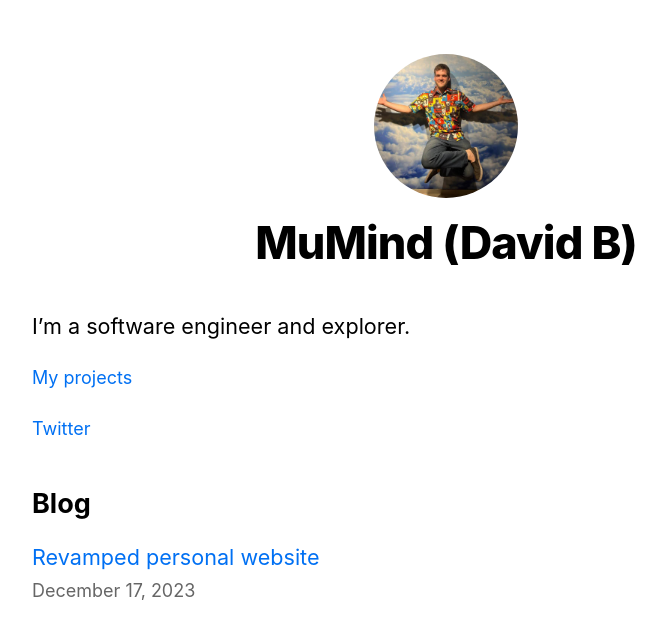
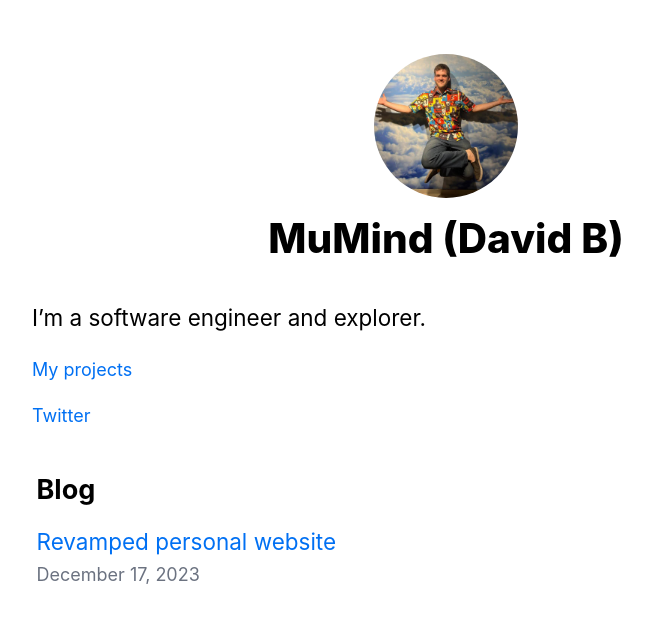
Before and after one commit to dbarnett/mumindme_web, a Next.js app: page / in a window 1280 px wide. Shown: the top 638 px of the page, without its empty margins (194-860 px from the left). Built offline with nearby package versions, Linux system fonts and the light colour scheme.

Commit message:
Switch CSS to Tailwind

```diff
--- a/components/layout.js
+++ b/components/layout.js
@@ -1,7 +1,5 @@
 import Head from 'next/head';
 import Image from 'next/image';
-import styles from './layout.module.css';
-import utilStyles from '../styles/utils.module.css';
 import Link from 'next/link';
 
 const name = 'David B';
@@ -9,7 +7,7 @@ export const siteTitle = `MuMind (${name}) personal website`;
 
 export default function Layout({ children, home }) {
   return (
-    <div className={styles.container}>
+    <div className="max-w-3xl px-4 mt-12 mb-24 mx-auto">
       <Head>
         <link rel="icon" href="/favicon.ico" />
         <meta name="og:type" content="website" />
@@ -20,18 +18,18 @@ export default function Layout({ children, home }) {
         />
         <meta name="og:image" content="/images/profile_wide.jpg" />
       </Head>
-      <header className={styles.header}>
+      <header className="flex flex-col items-center">
         {home ? (
           <>
             <Image
               priority
               src="/images/profile.jpg"
-              className={utilStyles.borderCircle}
+              className="rounded-full"
               height={144}
               width={144}
               alt={name}
             />
-            <h1 className={utilStyles.heading2Xl}>MuMind ({name})</h1>
+            <h1 className="text-4xl font-extrabold my-4">MuMind ({name})</h1>
           </>
         ) : (
           <>
@@ -39,14 +37,14 @@ export default function Layout({ children, home }) {
               <Image
                 priority
                 src="/images/profile.jpg"
-                className={utilStyles.borderCircle}
+                className="rounded-full"
                 height={108}
                 width={108}
                 alt={name}
               />
             </Link>
-            <h2 className={utilStyles.headingLg}>
-              <Link href="/" className={utilStyles.colorInherit}>
+            <h2 className="text-2xl font-bold my-4">
+              <Link href="/" className="text-inherit">
                 MuMind ({name})
               </Link>
             </h2>
@@ -55,7 +53,7 @@ export default function Layout({ children, home }) {
       </header>
       <main>{children}</main>
       {!home && (
-        <div className={styles.backToHome}>
+        <div className="mt-8">
           <Link href="/">← Back to home</Link>
         </div>
       )}
--- a/components/layout.module.css
+++ /dev/null
@@ -1,15 +0,0 @@
-.container {
-  max-width: 48rem;
-  padding: 0 1rem;
-  margin: 3rem auto 6rem;
-}
-
-.header {
-  display: flex;
-  flex-direction: column;
-  align-items: center;
-}
-
-.backToHome {
-  margin: 3rem 0 0;
-}
--- a/package.json
+++ b/package.json
@@ -19,5 +19,10 @@
   },
   "browser": {
     "fs": false
+  },
+  "devDependencies": {
+    "autoprefixer": "^10.4.16",
+    "postcss": "^8.4.32",
+    "tailwindcss": "^3.4.0"
   }
 }
--- a/pages/index.js
+++ b/pages/index.js
@@ -2,7 +2,6 @@ import Head from 'next/head';
 import Link from 'next/link';
 import Date from '../components/date';
 import Layout, { siteTitle } from '../components/layout';
-import utilStyles from '../styles/utils.module.css';
 import { getSortedPostsData } from '../lib/posts';
 
 export async function getStaticProps() {
@@ -20,23 +19,23 @@ export default function Home({ allPostsData }) {
       <Head>
         <title>{siteTitle}</title>
       </Head>
-      <section className={utilStyles.headingMd}>
+      <section className="text-xl">
         <p>I’m a software engineer and explorer.</p>
       </section>
       <section>
-        <ul className={utilStyles.list}>
-          <li className={utilStyles.listItem}><Link href="/projects">My projects</Link></li>
-          <li className={utilStyles.listItem}><Link href="/twitter">Twitter</Link></li>
+        <ul>
+          <li className="mb-4"><Link href="/projects">My projects</Link></li>
+          <li className="mb-4"><Link href="/twitter">Twitter</Link></li>
         </ul>
       </section>
-      <section className={`${utilStyles.headingMd} ${utilStyles.padding1px}`}>
-        <h2 className={utilStyles.headingLg}>Blog</h2>
-        <ul className={utilStyles.list}>
+      <section className="text-xl p-1">
+        <h2 className="text-2xl font-bold my-4">Blog</h2>
+        <ul>
           {allPostsData.map(({ id, date, title }) => (
-            <li className={utilStyles.listItem} key={id}>
+            <li className="mb-4" key={id}>
               <Link href={`/posts/${id}`}>{title}</Link>
               <br />
-              <small className={utilStyles.lightText}>
+              <small className="text-gray-500">
                 <Date dateString={date} />
               </small>
             </li>
--- a/pages/posts/[id].js
+++ b/pages/posts/[id].js
@@ -1,7 +1,6 @@
 import Head from 'next/head';
 import Date from '../../components/date';
 import Layout from "../../components/layout";
-import utilStyles from "../../styles/utils.module.css";
 import { getAllPostIds, getPostData } from "../../lib/posts";
 
 export default function Post({ postData }) {
@@ -10,8 +9,8 @@ export default function Post({ postData }) {
             <Head>
                 <title>{postData.title}</title>
             </Head>
-            <h1 className={utilStyles.headingXl}>{postData.title}</h1>
-            <div className={utilStyles.lightText}>
+            <h1 className="text-3xl font-extrabold my-4">{postData.title}</h1>
+            <div className="text-gray-500">
                 <Date dateString={postData.date} />
             </div>
             <div dangerouslySetInnerHTML={{ __html: postData.contentHtml }} />
--- a/pages/projects.js
+++ b/pages/projects.js
@@ -1,7 +1,6 @@
 import Head from 'next/head';
 import Image from 'next/image';
 import Layout from "../components/layout";
-import utilStyles from "../styles/utils.module.css";
 
 export default function Projects() {
     return (
@@ -9,7 +8,7 @@ export default function Projects() {
             <Head>
                 <title>My projects</title>
             </Head>
-            <h1 className={utilStyles.headingX1}>My projects</h1>
+            <h1 className="text-3xl font-extrabold my-4">My projects</h1>
             <section>
                 <p>
                     I like to build things to help people be productive and fulfilled in
@@ -24,7 +23,7 @@ export default function Projects() {
                     Through my years working at Google I've been part of a few different
                     projects I'm proud of:
                 </p>
-                <ul>
+                <ul className="list-disc ps-10">
                     <li>
                         Enable Google products like Search and Photos to be delightfully fast,
                         secure, and beautiful in web browsers through next-gen web
@@ -118,7 +117,7 @@ export default function Projects() {
             </section>
             <section>
                 <h2>Community</h2>
-                <ul>
+                <ul className="list-disc ps-10">
                     <li>GitHub &mdash; See my development activity on <a href="https://github.com/dbarnett" target="_blank">my GitHub profile</a>.</li>
                     <li>StackOverflow &mdash; <a href="https://stackoverflow.com/users/307705/mu-mind?tab=profile"
                         target="_blank">Top 4% overall reputation</a> on the site for my technology questions &amp; answers.</li>
--- /dev/null
+++ b/postcss.config.js
@@ -0,0 +1,6 @@
+module.exports = {
+  plugins: {
+    tailwindcss: {},
+    autoprefixer: {},
+  },
+}
--- a/styles/global.css
+++ b/styles/global.css
@@ -1,3 +1,6 @@
+@tailwind base;
+
+@layer base {
   html,
   body {
     padding: 0;
@@ -35,3 +38,35 @@ img {
     max-width: 100%;
     display: block;
   }
+
+  p {
+    @apply my-5;
+  }
+
+  h1 {
+    @apply text-3xl font-extrabold my-4;
+  }
+
+  h2 {
+    @apply text-2xl font-bold my-4;
+  }
+
+  h3 {
+    @apply text-xl font-bold my-3;
+  }
+
+  h4 {
+    @apply text-lg font-bold my-2;
+  }
+
+  h5 {
+    @apply text-base font-semibold my-1;
+  }
+
+  h6 {
+    @apply text-sm font-medium my-1;
+  }
+}
+
+@tailwind components;
+@tailwind utilities;
--- a/styles/utils.module.css
+++ /dev/null
@@ -1,52 +0,0 @@
-.heading2Xl {
-  font-size: 2.5rem;
-  line-height: 1.2;
-  font-weight: 800;
-  letter-spacing: -0.05rem;
-  margin: 1rem 0;
-}
-
-.headingXl {
-  font-size: 2rem;
-  line-height: 1.3;
-  font-weight: 800;
-  letter-spacing: -0.05rem;
-  margin: 1rem 0;
-}
-
-.headingLg {
-  font-size: 1.5rem;
-  line-height: 1.4;
-  margin: 1rem 0;
-}
-
-.headingMd {
-  font-size: 1.2rem;
-  line-height: 1.5;
-}
-
-.borderCircle {
-  border-radius: 9999px;
-}
-
-.colorInherit {
-  color: inherit;
-}
-
-.padding1px {
-  padding-top: 1px;
-}
-
-.list {
-  list-style: none;
-  padding: 0;
-  margin: 0;
-}
-
-.listItem {
-  margin: 0 0 1.25rem;
-}
-
-.lightText {
-  color: #666;
-}
--- /dev/null
+++ b/tailwind.config.js
@@ -0,0 +1,12 @@
+/** @type {import('tailwindcss').Config} */
+module.exports = {
+  content: [
+    './app/**/*.{js,ts,jsx,tsx,mdx}',
+    './pages/**/*.{js,ts,jsx,tsx,mdx}',
+    './components/**/*.{js,ts,jsx,tsx,mdx}',
+  ],
+  theme: {
+    extend: {},
+  },
+  plugins: [],
+}
```
Also changed, not shown: 1 other file (tests, documents, lock files or other folders). Lines whose indentation alone changed are shown as unchanged.
